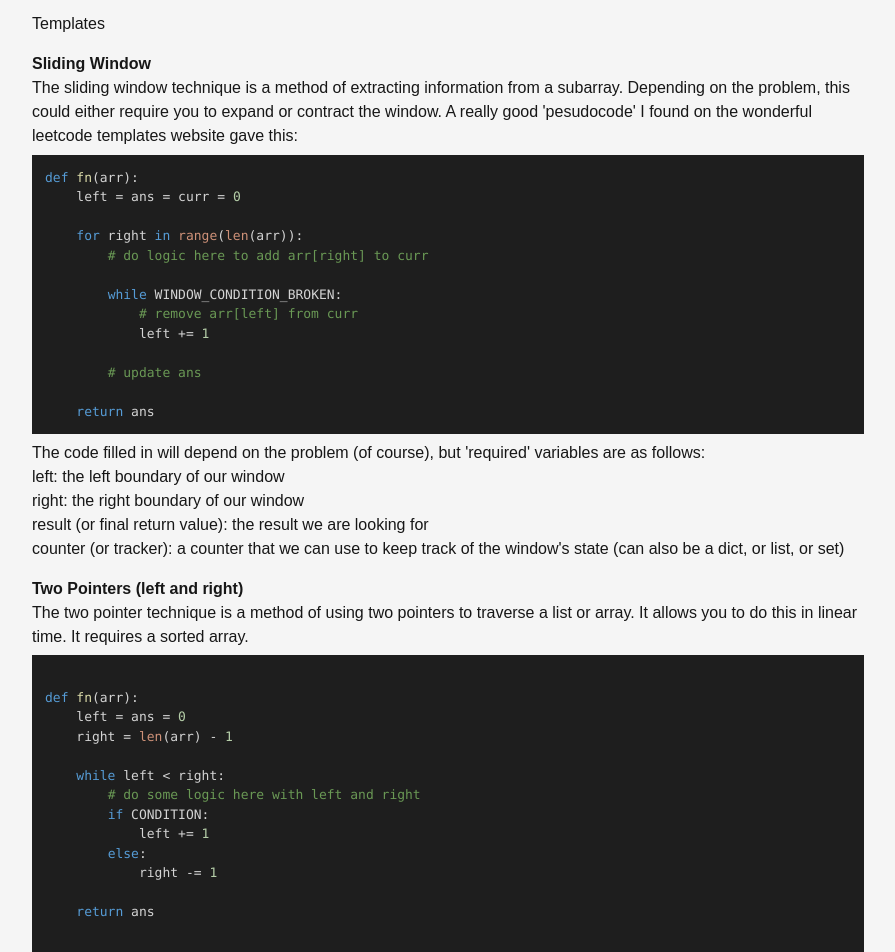
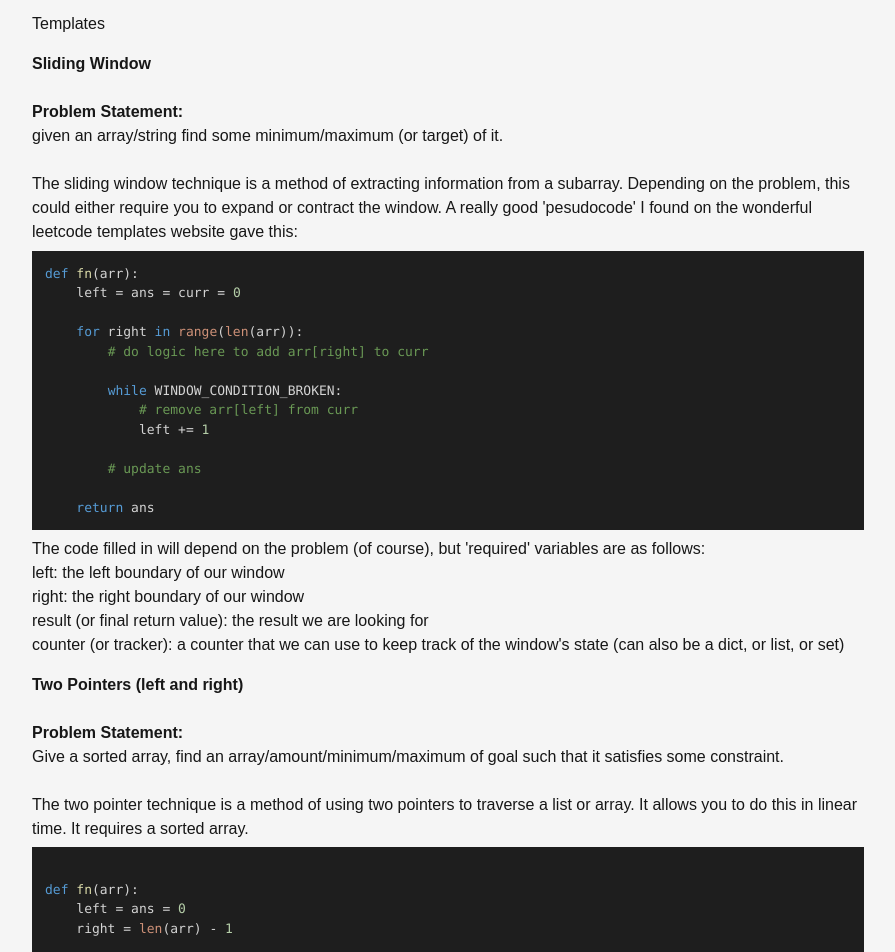
Before and after one commit to HoqueUM/portfolio-2, a Next.js app: page /dsa-notes in a window 1280 px wide. Shown: the part 340-1292 px from the top of the page, without its empty margins (192-1087 px from the left). Built offline with nearby package versions, Linux system fonts and the light colour scheme.

Commit message:
add problem statements

```diff
--- a/app/dsa-notes/page.tsx
+++ b/app/dsa-notes/page.tsx
@@ -1,4 +1,7 @@
 "use client";
+
+// TODO: add "problem statement": which is basically just a description of how to identify what kind of problem is it.
+
 import Link from "next/link";
 import { BsArrowReturnLeft } from "react-icons/bs";
 import { Prism as SyntaxHighlighter } from "react-syntax-highlighter";
@@ -26,6 +29,10 @@ export default function Home() {
             </div>
             <div>
               <h1 className="font-bold">Sliding Window</h1>
+              <br />
+              <h2 className="font-bold">Problem Statement: </h2>
+              <p>given an array/string find some minimum/maximum (or target) of it.</p>
+              <br />
               The sliding window technique is a method of extracting information from a subarray.
               Depending on the problem, this could either require you to expand or contract the window.
               A really good &apos;pesudocode&apos; I found on the wonderful leetcode templates website gave this:
@@ -56,6 +63,10 @@ export default function Home() {
             </div>
             <div>
             <h1 className="font-bold">Two Pointers (left and right)</h1>
+            <br />
+            <h2 className="font-bold">Problem Statement: </h2>
+            <p>Give a sorted array, find an array/amount/minimum/maximum of goal such that it satisfies some constraint.</p>
+            <br />
             The two pointer technique is a method of using two pointers to traverse a list or array.
             It allows you to do this in linear time. It requires a sorted array.
             <SyntaxHighlighter language="python" style={vscDarkPlus}>
@@ -64,8 +75,10 @@ def fn(arr):
     left = ans = 0
     right = len(arr) - 1
 
+    # this could be nested in a loop (this keeps values locked while left and right are moving)
     while left < right:
         # do some logic here with left and right
+        # could be a while loop, or if statement
         if CONDITION:
             left += 1
         else:
```
